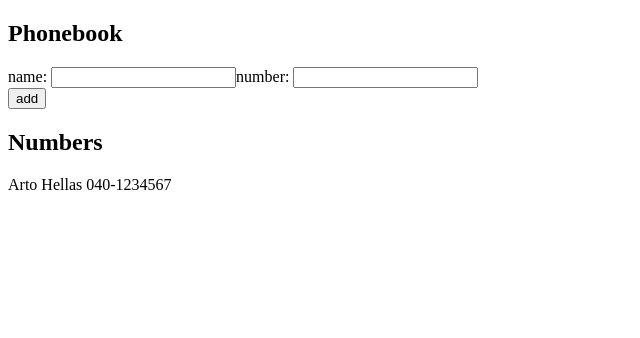
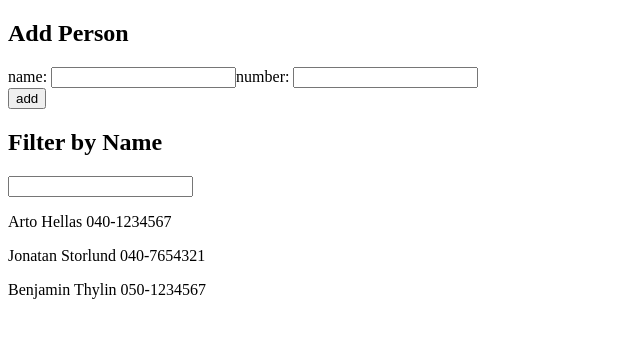
Before and after one commit to JonatanStorlund/fullstack-open, a React (Create React App) app in the folder part2/phonebook/: page / in a window 1280 px wide. Shown: the top 338 px of the page, without its empty margins (0-640 px from the left). Built offline with nearby package versions, Linux system fonts and the light colour scheme; the HTML template or start-up script is replaced by a standard one.

Commit message:
2.9-2.10 done

```diff
--- a/part2/phonebook/src/App.js
+++ b/part2/phonebook/src/App.js
@@ -1,12 +1,50 @@
 import { useState } from 'react'
+
+const Filter = (props) => {
+  return (
+    <>
+      <h2>{props.title}</h2>
+      <input onChange={props.handleFilter} />
+    </>
+  )
+}
+
+
+const AddPersonForm = (props) => {
+  return (
+    <>
+      <h2>{props.title}</h2>
+      <form onSubmit={props.handleSubmit}>
+        <div>
+          name: <input onChange={props.handleNameOnChange} />
+          number: <input onChange={props.handleNumberOnChange} />
+        </div>
+        <div>
+          <button type="submit">add</button>
+        </div>
+      </form>
+    </>
+  )
+}
+
+const Person = (props) => {
+  return (
+    <p>{props.name} {props.number}</p>
+  )
+}
+
 
 const App = () => {
   const [persons, setPersons] = useState([
-    { name: 'Arto Hellas', number: '040-1234567' }
+    { name: 'Arto Hellas', number: '040-1234567' },
+    { name: 'Jonatan Storlund', number: '040-7654321' },
+    { name: 'Benjamin Thylin', number: '050-1234567' }
   ])
-
-  const [newName, setNewName] = useState(false)
-  const [newNumber, setNewNumber] = useState(false)
+  const [filteredPersons, setFilteredPersons] = useState(persons)
+  // const [activeList, setActiveList] = useState()
+  const [filterValue, setFilterValue] = useState('')
+  const [newName, setNewName] = useState('')
+  const [newNumber, setNewNumber] = useState('')
 
   const handleSubmit = (event) => {
     event.preventDefault()
@@ -34,23 +72,17 @@ const App = () => {
     setNewNumber(event.target.value)
   }
 
+  const handleFilter = (event) => {
+    setFilterValue(event.target.value.toLowerCase())
+    let filterResult = persons.filter(person => person.name.toLowerCase().includes(filterValue))
+    setFilteredPersons(filterResult)
+  }
+
   return (
     <div>
-      <h2>Phonebook</h2>
-      <form onSubmit={handleSubmit}>
-        <div>
-          name: <input onChange={handleNameOnChange} />
-          number: <input onChange={handleNumberOnChange} />
-        </div>
-        <div>
-          <button type="submit">add</button>
-        </div>
-      </form>
-      <h2>Numbers</h2>
-      {persons.map((person, index) =>
-        <div key={index}>
-          <p>{person.name} {person.number}</p>
-        </div>)}
+      <AddPersonForm title="Add Person" handleSubmit={handleSubmit} handleNameOnChange={handleNameOnChange} handleNumberOnChange={handleNumberOnChange} />
+      <Filter handleFilter={handleFilter} title="Filter by Name" />
+      {filteredPersons.map(person => <Person key={person.name} name={person.name} number={person.number} />)}
     </div>
   )
 }
```
